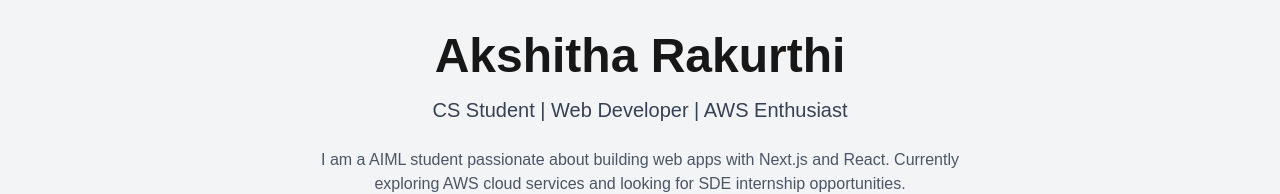
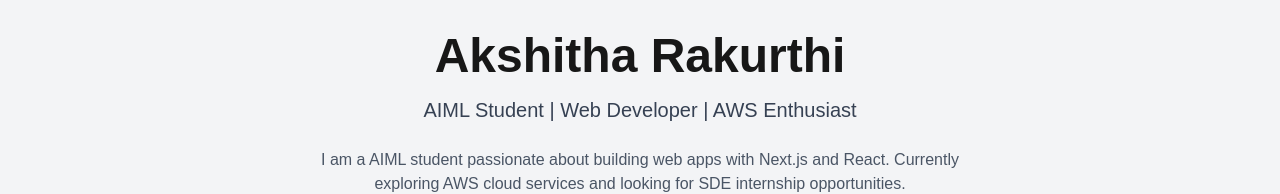
Before and after one commit to rakurthiakshitha/Photo-portfolio, a Next.js app: page / in a window 1280 px wide. Shown: the top 194 px of the page. Built offline with nearby package versions, Linux system fonts and the light colour scheme.

Commit message:
Update tagline to AIML Student

```diff
--- a/app/page.js
+++ b/app/page.js
@@ -15,7 +15,7 @@ export default function Home() {
       <div className="max-w-4xl mx-auto text-center mb-12">
         <h1 className="text-5xl font-bold mb-4">Akshitha Rakurthi</h1>
         <p className="text-xl text-gray-700 mb-6">
-          CS Student | Web Developer | AWS Enthusiast
+          AIML Student | Web Developer | AWS Enthusiast
         </p>
         <p className="text-gray-600 max-w-2xl mx-auto">
           I am a AIML student passionate about building web apps with Next.js and React.
```
